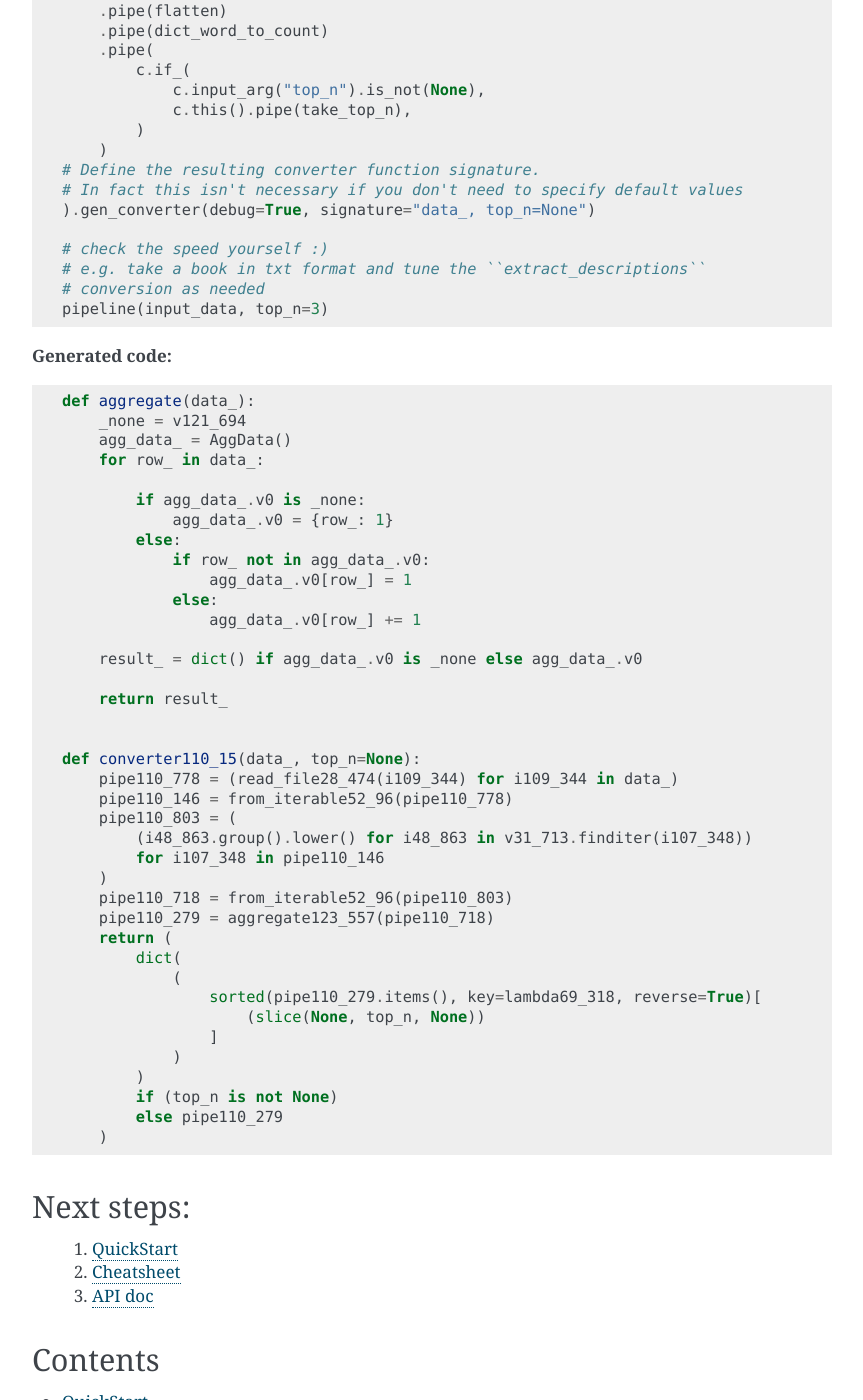
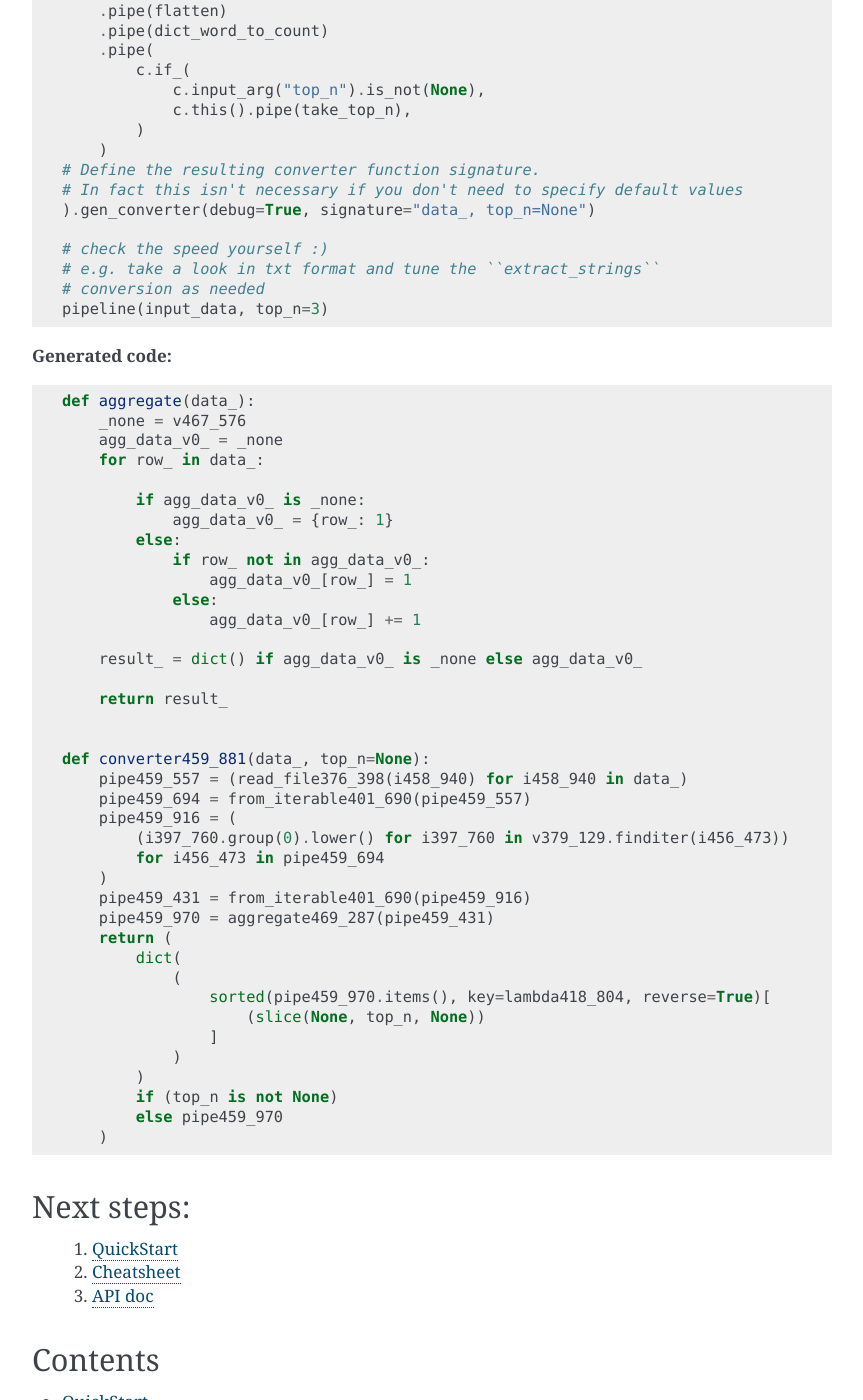
Before and after one commit to westandskif/convtools, a Sphinx documentation site: the page built from docs/index.rst, in a window 1280 px wide and 1400 px high, scrolled down 2649 px. Shown: the whole window, without its empty margins (338-1201 px from the left). Built offline with Sphinx 7.4.7, drawn with Linux system fonts in a browser that asks for light colours; some of the changed text lies outside the part shown.

Commit message:
improved speed of c.aggregate; fixed main page example comments

```diff
--- a/docs/index.rst
+++ b/docs/index.rst
@@ -71,7 +71,7 @@ An example:
            for line in f:
                yield line
 
-   # iterate an input and take all descriptions by key
+   # iterate an input and read file lines
    extract_strings = c.generator_comp(
        c.call_func(read_file, c.this())
    )
@@ -86,12 +86,12 @@ An example:
        c.naive(re.compile(r'\w+')).call_method("finditer", c.this())
        .pipe(
            c.generator_comp(
-               c.this().call_method("group").call_method("lower")
+               c.this().call_method("group", 0).call_method("lower")
            )
        )
    )
 
-   # ``extract_descriptions`` is the generator of strings
+   # ``extract_strings`` is the generator of strings
    # so we iterate it and pass each item to ``split_words`` conversion
    vectorized_split_words = c.generator_comp(
        c.this().pipe(
@@ -148,7 +148,7 @@ An example:
    ).gen_converter(debug=True, signature="data_, top_n=None")
 
    # check the speed yourself :)
-   # e.g. take a book in txt format and tune the ``extract_descriptions``
+   # e.g. take a look in txt format and tune the ``extract_strings``
    # conversion as needed
    pipeline(input_data, top_n=3)
 
@@ -158,42 +158,42 @@ An example:
 .. code-block:: python
 
    def aggregate(data_):
-       _none = v121_694
-       agg_data_ = AggData()
+       _none = v467_576
+       agg_data_v0_ = _none
        for row_ in data_:
 
-           if agg_data_.v0 is _none:
-               agg_data_.v0 = {row_: 1}
+           if agg_data_v0_ is _none:
+               agg_data_v0_ = {row_: 1}
            else:
-               if row_ not in agg_data_.v0:
-                   agg_data_.v0[row_] = 1
+               if row_ not in agg_data_v0_:
+                   agg_data_v0_[row_] = 1
                else:
-                   agg_data_.v0[row_] += 1
+                   agg_data_v0_[row_] += 1
 
-       result_ = dict() if agg_data_.v0 is _none else agg_data_.v0
+       result_ = dict() if agg_data_v0_ is _none else agg_data_v0_
 
        return result_
 
 
-   def converter110_15(data_, top_n=None):
-       pipe110_778 = (read_file28_474(i109_344) for i109_344 in data_)
-       pipe110_146 = from_iterable52_96(pipe110_778)
-       pipe110_803 = (
-           (i48_863.group().lower() for i48_863 in v31_713.finditer(i107_348))
-           for i107_348 in pipe110_146
+   def converter459_881(data_, top_n=None):
+       pipe459_557 = (read_file376_398(i458_940) for i458_940 in data_)
+       pipe459_694 = from_iterable401_690(pipe459_557)
+       pipe459_916 = (
+           (i397_760.group(0).lower() for i397_760 in v379_129.finditer(i456_473))
+           for i456_473 in pipe459_694
        )
-       pipe110_718 = from_iterable52_96(pipe110_803)
-       pipe110_279 = aggregate123_557(pipe110_718)
+       pipe459_431 = from_iterable401_690(pipe459_916)
+       pipe459_970 = aggregate469_287(pipe459_431)
        return (
            dict(
                (
-                   sorted(pipe110_279.items(), key=lambda69_318, reverse=True)[
+                   sorted(pipe459_970.items(), key=lambda418_804, reverse=True)[
                        (slice(None, top_n, None))
                    ]
                )
            )
            if (top_n is not None)
-           else pipe110_279
+           else pipe459_970
        )
 
 Next steps:
--- a/setup.cfg
+++ b/setup.cfg
@@ -1,12 +1,13 @@
 [metadata]
 name = convtools
-version = 0.3.2
+version = 0.3.3
 description = convtools is a python library to declaratively define fast conversions from python objects to python objects, including processing collections and doing complex aggregations.
 author = iTechArt Group
 author_email = mikita.almakou@itechart-group.com
 license = mit
 project-urls =
 	Documentation = https://convtools.readthedocs.io/en/latest/
+    Source = https://github.com/itechart-almakov/convtools
     Bug Reports = https://github.com/itechart-almakov/convtools/issues
 long-description = file: README.rst
 long-description-content-type = text/x-rst; charset=UTF-8
--- a/src/convtools/__init__.py
+++ b/src/convtools/__init__.py
@@ -1,4 +1,4 @@
 from .conversion import conversion
 
 
-__version__ = "0.3.2"
+__version__ = "0.3.3"
```
Also changed, not shown: other parts of docs/index.rst (+1 -1 lines), CHANGELOG.rst (+14 -0 lines), README.rst (+23 -23 lines), 1 other file.
